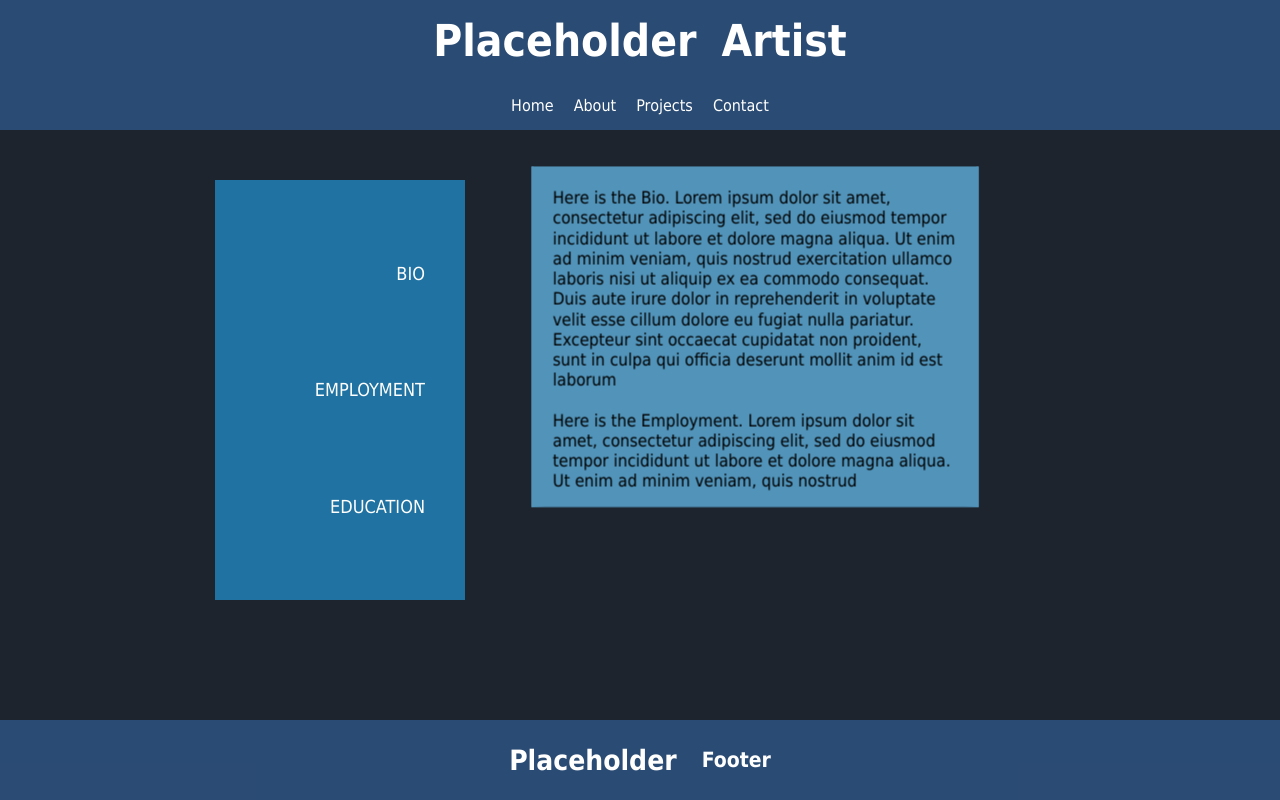
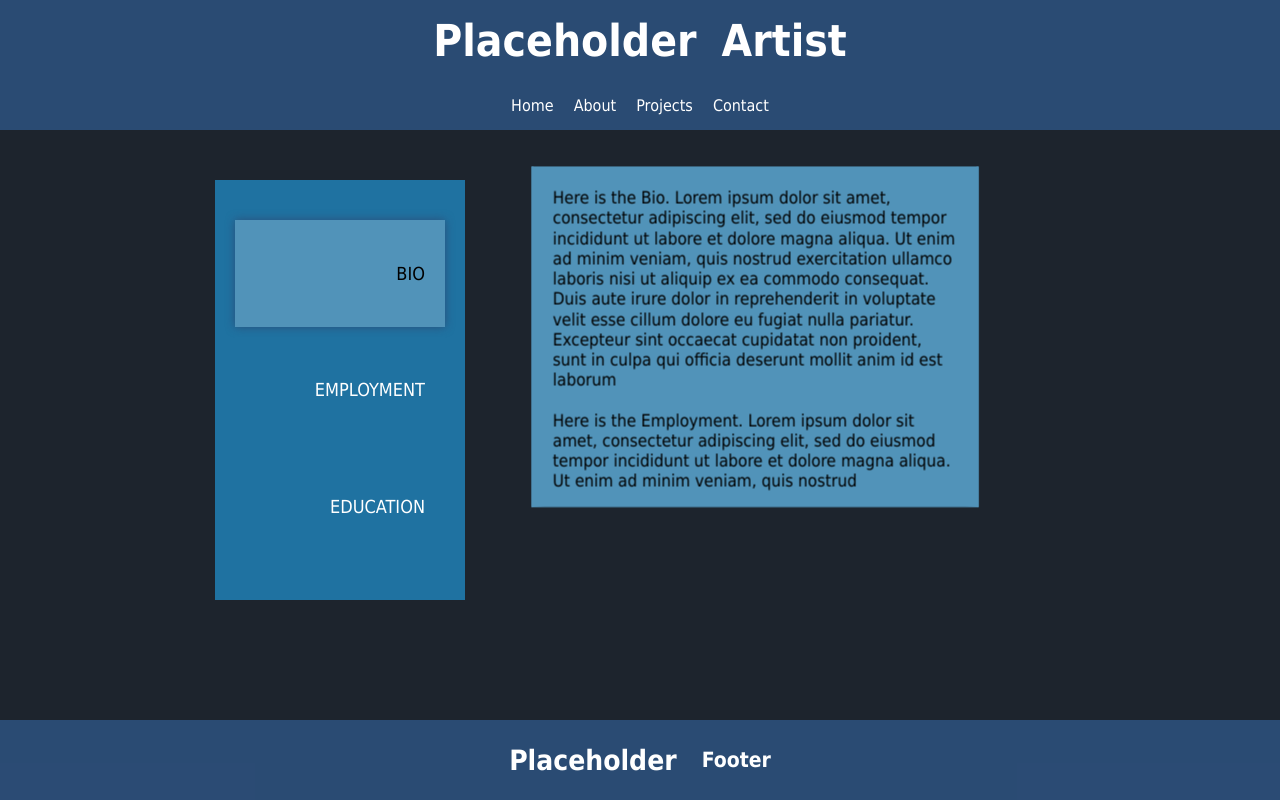
Before and after one commit to reedjoe/next-portfolio-site, a Next.js app: page /next-portfolio-site/about in a window 1280 px wide. Built offline with nearby package versions, Linux system fonts and the light colour scheme.

Commit message:
Add drop shadow to indicate selected state

```diff
--- a/pages/about.tsx
+++ b/pages/about.tsx
@@ -11,7 +11,7 @@ export default function About() {
   const [currentRotation, setCurrentRotation] = useState(0);
   const baseTransform = 'perspective(2000px) rotateX(-90deg) rotate(180deg) scaleX(-1)';
 
-  //TODO: refactor this ugly shit, and add some CSS to indicate which section is selected
+  //TODO: fix mobile view
   const setSection = (newSection: string) => {
     if (!rightContainerRef?.current ||
       !bioContainerRef?.current ||
@@ -55,19 +55,19 @@ export default function About() {
         <div className={styles.container}>
           <div className={styles.leftContainer}>
             {/* TODO: look at https://codepen.io/nikolamitic/pen/vpNoNq */}
-            <div className={styles.sectionLink} onClick={() => setSection('bio')}>
+            <div className={`${styles.sectionLink} ${currentSection === 'bio' ? styles.activeSection : ''}`} onClick={() => setSection('bio')}>
               <span className={styles.sectionLinkStatic}>Bio</span>
               <div className={styles.sectionLinkDynamic}>
                 <span className={styles.sectionLinkDynamicInner}>Bio</span>
               </div>
             </div>
-            <div className={styles.sectionLink} onClick={() => setSection('employment')}>
+            <div className={`${styles.sectionLink} ${currentSection === 'employment' ? styles.activeSection : ''}`} onClick={() => setSection('employment')}>
               <span className={styles.sectionLinkStatic}>Employment</span>
               <div className={styles.sectionLinkDynamic}>
                 <span className={styles.sectionLinkDynamicInner}>Employment</span>
               </div>
             </div>
-            <div className={styles.sectionLink} onClick={() => setSection('education')}>
+            <div className={`${styles.sectionLink} ${currentSection === 'education' ? styles.activeSection : ''}`} onClick={() => setSection('education')}>
               <span className={styles.sectionLinkStatic}>Education</span>
               <div className={styles.sectionLinkDynamic}>
                 <span className={styles.sectionLinkDynamicInner}>Education</span>
--- a/styles/About.module.css
+++ b/styles/About.module.css
@@ -72,6 +72,19 @@
 }
 
 .sectionLink:hover .sectionLinkDynamicInner {
+    transform: translateX(100%);
+}
+
+.activeSection {
+    filter: drop-shadow(0px 0px 5px #2c4d77f3);
+    transition: filter ease 0.25s;
+}
+
+.activeSection .sectionLinkDynamic {
+    transform: translateX(-100%);
+}
+
+.activeSection .sectionLinkDynamicInner {
     transform: translateX(100%);
 }
 
```
